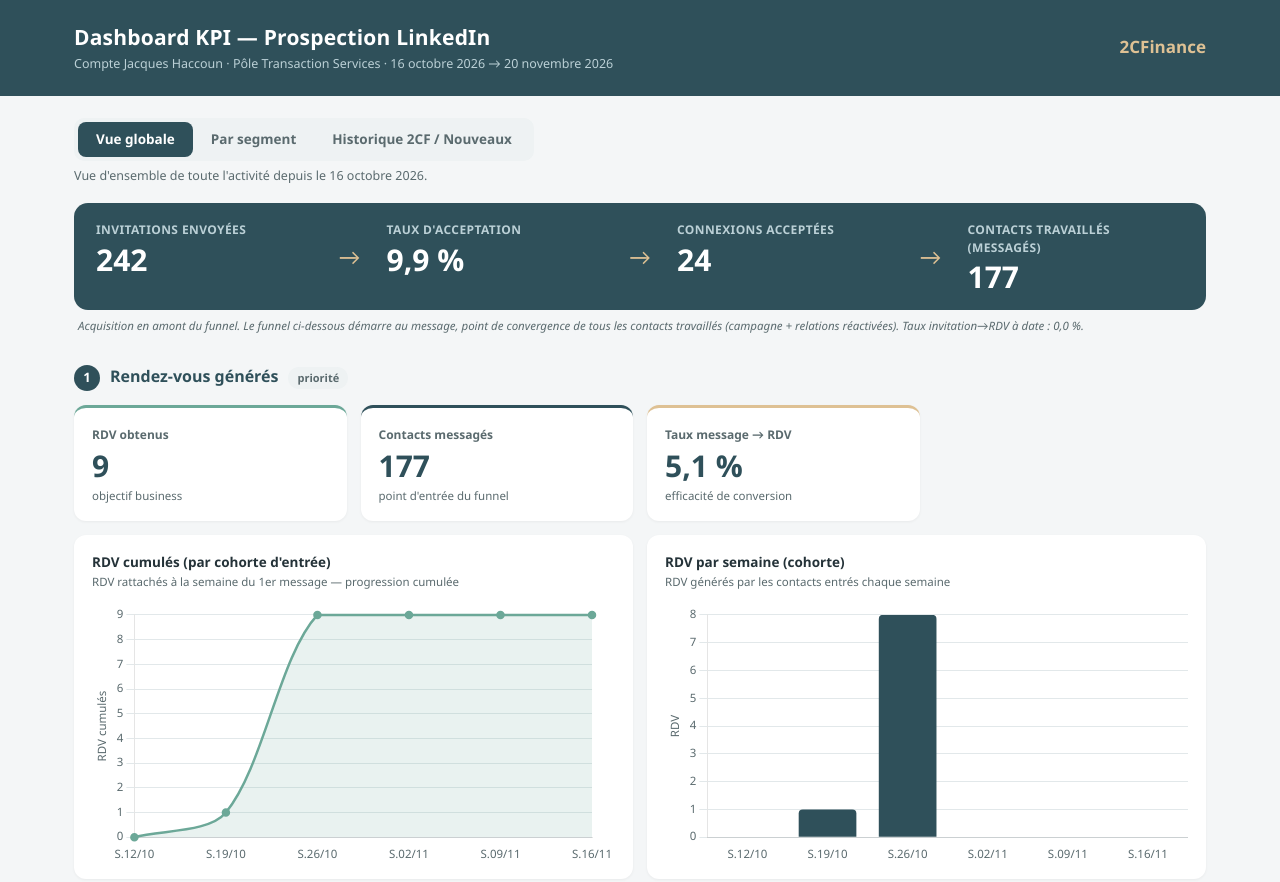
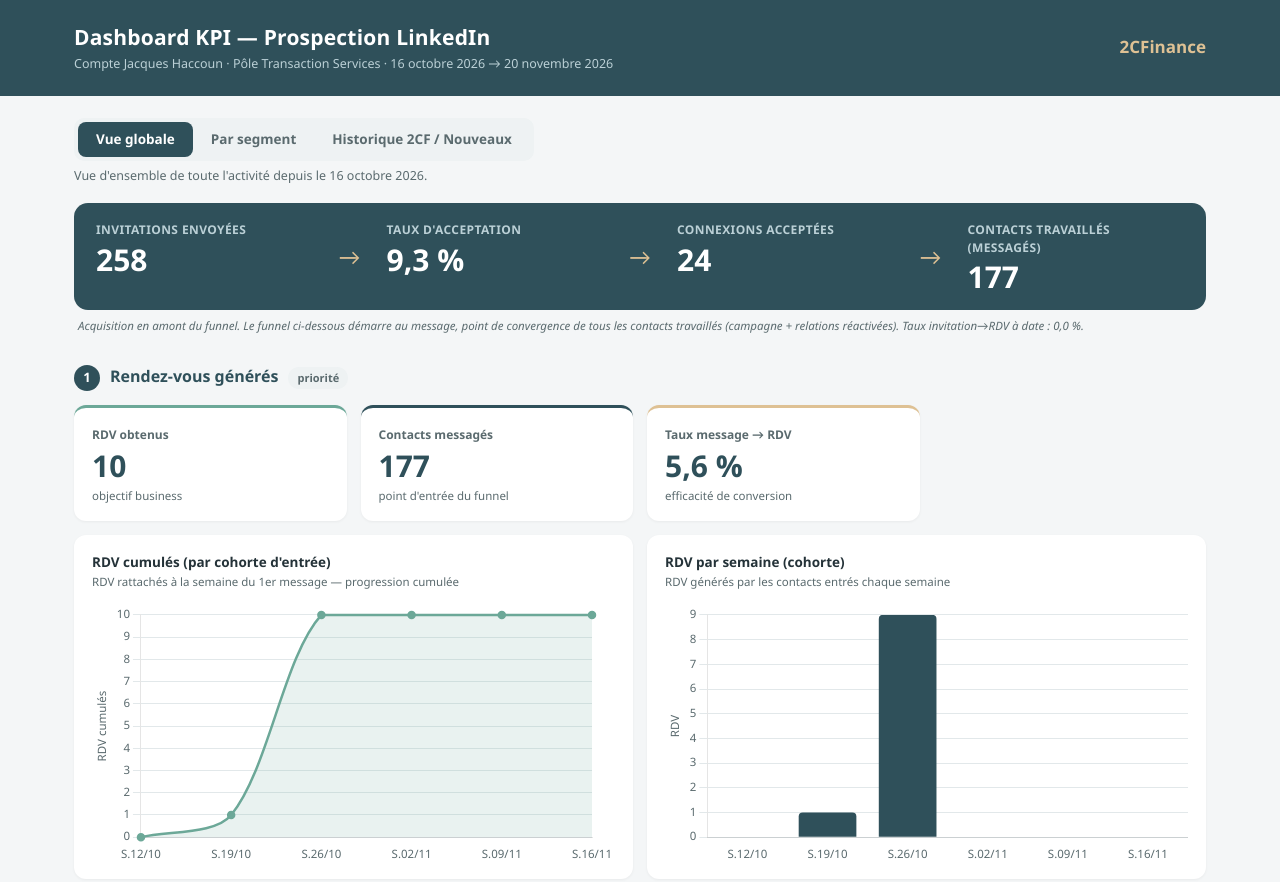
Before and after one commit to tbourdeau-ext2CF/kpi_2CF, a plain HTML site: page index.html in a window 1280 px wide. Shown: the top 882 px of the page. Drawn offline with Linux system fonts and the light colour scheme.

Commit message:
Mise à jour du dashboard · 20/11/2026 19:11

```diff
--- a/index.html
+++ b/index.html
@@ -188,7 +188,7 @@
 </div>
 
 <script>
-const DATA = {"ACQUIS":{"invitations":242,"acceptees":24,"messages":177,"rdvTotal":9,"repondu":35,"rdvInvites":0,"passifOui":34,"passifOuiRdv":1,"passifOuiRep":10,"passifNon":143,"passifNonRdv":8,"passifNonRep":25},"SEGMENTS":[{"name":"PE / Capital-investissement","msg":82,"rep":12,"rdv":4,"wmsg":[0,44,31,1,5,1],"wrdv":[0,1,3,0,0,0]},{"name":"Venture Capital","msg":69,"rep":13,"rdv":1,"wmsg":[1,32,29,1,3,3],"wrdv":[0,0,1,0,0,0]},{"name":"Corporate Venture Capital","msg":7,"rep":4,"rdv":1,"wmsg":[0,0,7,0,0,0],"wrdv":[0,0,1,0,0,0]},{"name":"Family Offices","msg":0,"rep":0,"rdv":0,"wmsg":[0,0,0,0,0,0],"wrdv":[0,0,0,0,0,0]},{"name":"Fonds publics / semi-publics","msg":0,"rep":0,"rdv":0,"wmsg":[0,0,0,0,0,0],"wrdv":[0,0,0,0,0,0]},{"name":"Banques d'affaires premium","msg":8,"rep":3,"rdv":2,"wmsg":[0,0,6,2,0,0],"wrdv":[0,0,2,0,0,0]},{"name":"Conseil M&A régional","msg":10,"rep":2,"rdv":1,"wmsg":[0,1,9,0,0,0],"wrdv":[0,0,1,0,0,0]},{"name":"Experts-comptables / CAC / Avocats / Notaires","msg":1,"rep":1,"rdv":0,"wmsg":[0,0,1,0,0,0],"wrdv":[0,0,0,0,0,0]},{"name":"Business Angels","msg":0,"rep":0,"rdv":0,"wmsg":[0,0,0,0,0,0],"wrdv":[0,0,0,0,0,0]}],"WEEKS":["S.12/10","S.19/10","S.26/10","S.02/11","S.09/11","S.16/11"],"WMSG":[1,77,83,4,8,4],"WRDV":[0,1,8,0,0,0],"WINV":[3,73,88,20,25,33],"PERIODE":{"debut":"16 octobre 2026","fin":"20 novembre 2026","court":"16/10/2026 → 20/11/2026"}};
+const DATA = {"ACQUIS":{"invitations":258,"acceptees":24,"messages":177,"rdvTotal":10,"repondu":35,"rdvInvites":0,"passifOui":34,"passifOuiRdv":1,"passifOuiRep":10,"passifNon":143,"passifNonRdv":9,"passifNonRep":25},"SEGMENTS":[{"name":"PE / Capital-investissement","msg":82,"rep":12,"rdv":4,"wmsg":[0,44,31,1,5,1],"wrdv":[0,1,3,0,0,0]},{"name":"Venture Capital","msg":69,"rep":13,"rdv":1,"wmsg":[1,32,29,1,3,3],"wrdv":[0,0,1,0,0,0]},{"name":"Corporate Venture Capital","msg":7,"rep":4,"rdv":1,"wmsg":[0,0,7,0,0,0],"wrdv":[0,0,1,0,0,0]},{"name":"Family Offices","msg":0,"rep":0,"rdv":0,"wmsg":[0,0,0,0,0,0],"wrdv":[0,0,0,0,0,0]},{"name":"Fonds publics / semi-publics","msg":0,"rep":0,"rdv":0,"wmsg":[0,0,0,0,0,0],"wrdv":[0,0,0,0,0,0]},{"name":"Banques d'affaires premium","msg":8,"rep":3,"rdv":2,"wmsg":[0,0,6,2,0,0],"wrdv":[0,0,2,0,0,0]},{"name":"Conseil M&A régional","msg":10,"rep":2,"rdv":1,"wmsg":[0,1,9,0,0,0],"wrdv":[0,0,1,0,0,0]},{"name":"Experts-comptables / CAC / Avocats / Notaires","msg":1,"rep":1,"rdv":1,"wmsg":[0,0,1,0,0,0],"wrdv":[0,0,1,0,0,0]},{"name":"Business Angels","msg":0,"rep":0,"rdv":0,"wmsg":[0,0,0,0,0,0],"wrdv":[0,0,0,0,0,0]}],"WEEKS":["S.12/10","S.19/10","S.26/10","S.02/11","S.09/11","S.16/11"],"WMSG":[1,77,83,4,8,4],"WRDV":[0,1,9,0,0,0],"WINV":[3,73,88,20,25,49],"PERIODE":{"debut":"16 octobre 2026","fin":"20 novembre 2026","court":"16/10/2026 → 20/11/2026"}};
 
 document.querySelectorAll(".periode-lib").forEach(e=>e.textContent=DATA.PERIODE.debut+" → "+DATA.PERIODE.fin);document.querySelectorAll(".periode-court").forEach(e=>e.textContent=DATA.PERIODE.court);(function(){const n=document.getElementById("ctxNote");if(n&&!n.textContent)n.textContent="Vue d'ensemble de toute l'activité depuis le "+DATA.PERIODE.debut+".";})();
 const ACQUIS=DATA.ACQUIS, SEGMENTS=DATA.SEGMENTS, WEEKS=DATA.WEEKS, WMSG=DATA.WMSG, WRDV=DATA.WRDV;
```
